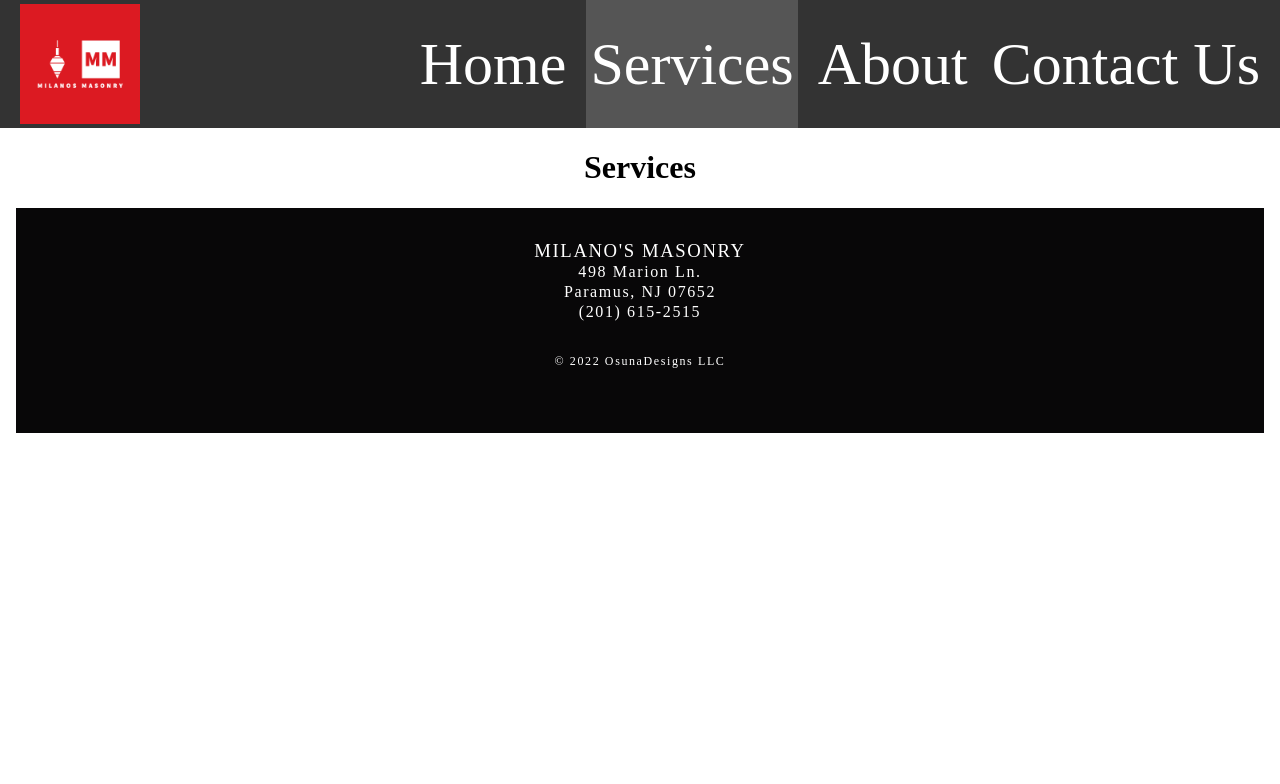
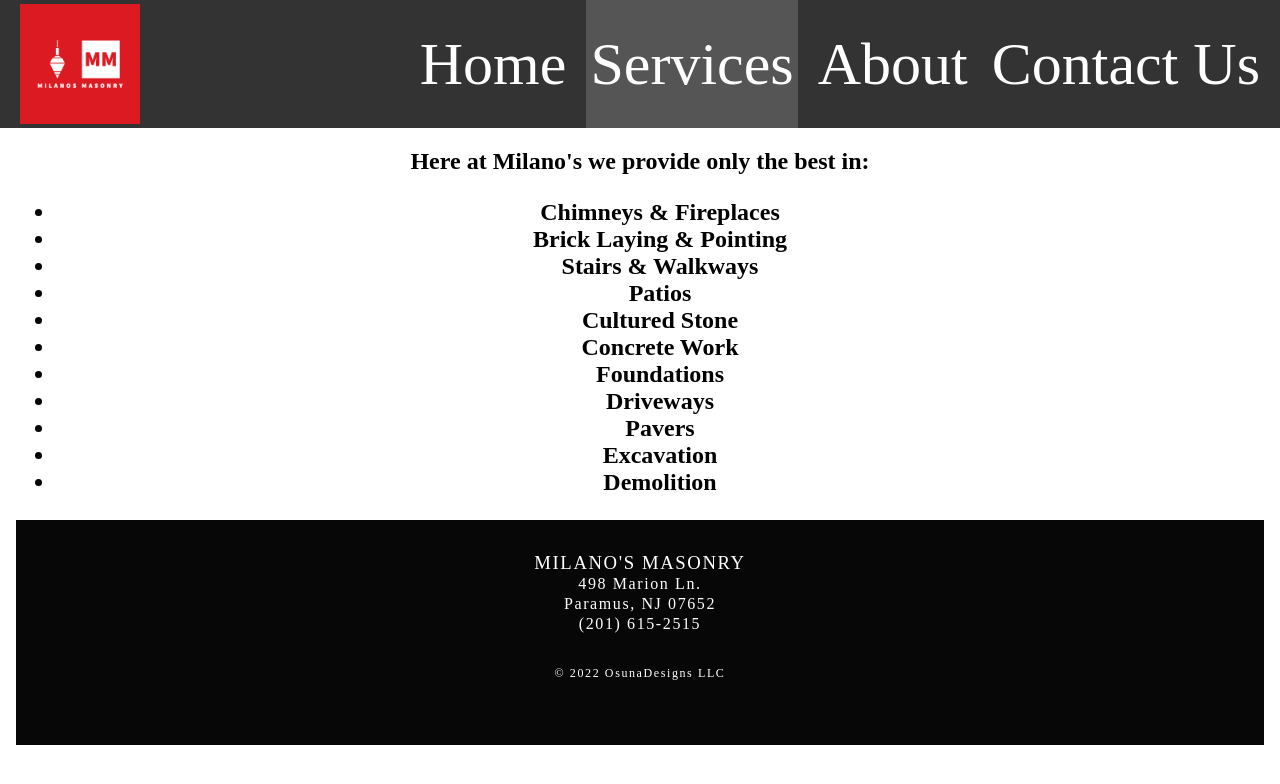
Before and after one commit to ventura0121/Milanos, a React (Create React App) app: page /Services in a window 1280 px wide. Shown: the top 784 px of the page. Built offline with nearby package versions, Linux system fonts and the light colour scheme.

Commit message:
Commit message

```diff
--- a/src/components/Contact.js
+++ b/src/components/Contact.js
@@ -12,8 +12,8 @@
         <br />
         <br />Reach out for a Quote!
         <br />
-        <br />Tel (201) 615-2515
-        <br /> Email milanosmasonry@yahoo.com
+        <br />Tel: (201) 615-2515
+        <br /> Email: milanosmasonry@yahoo.com
 
 
         </h2>
--- a/src/components/Services.js
+++ b/src/components/Services.js
@@ -1,4 +1,29 @@
 import React, { Component }  from 'react';
 export default function Services() {
-    return <h1>Services</h1>
+    return (
+        <div className="Services-container">
+        <div className="Services-img-container">
+          {/* <img src={Rebar} alt="Rebar.jpg" id="Rebar.jpg" /> */}
+        </div>
+        <h2 className="Services-text">
+            Here at Milano's we provide only the best in:
+
+            <ul>
+            <li>Chimneys & Fireplaces</li>
+            <li>Brick Laying & Pointing</li>
+            <li>Stairs & Walkways</li>
+            <li>Patios</li>
+            <li>Cultured Stone</li>
+            <li>Concrete Work</li>
+            <li>Foundations</li>
+            <li>Driveways</li>
+            <li>Pavers</li>
+            <li>Excavation</li>
+            <li>Demolition</li>
+            </ul>
+
+        </h2>
+
+      </div>
+    );
   }
--- a/src/styles.css
+++ b/src/styles.css
@@ -3,7 +3,7 @@
 }
 
 body {
-  margin: 0;
+  margin: auto;
 }
 
 .container {
```
Also changed, not shown: 1 other file (tests, documents, lock files or other folders).
